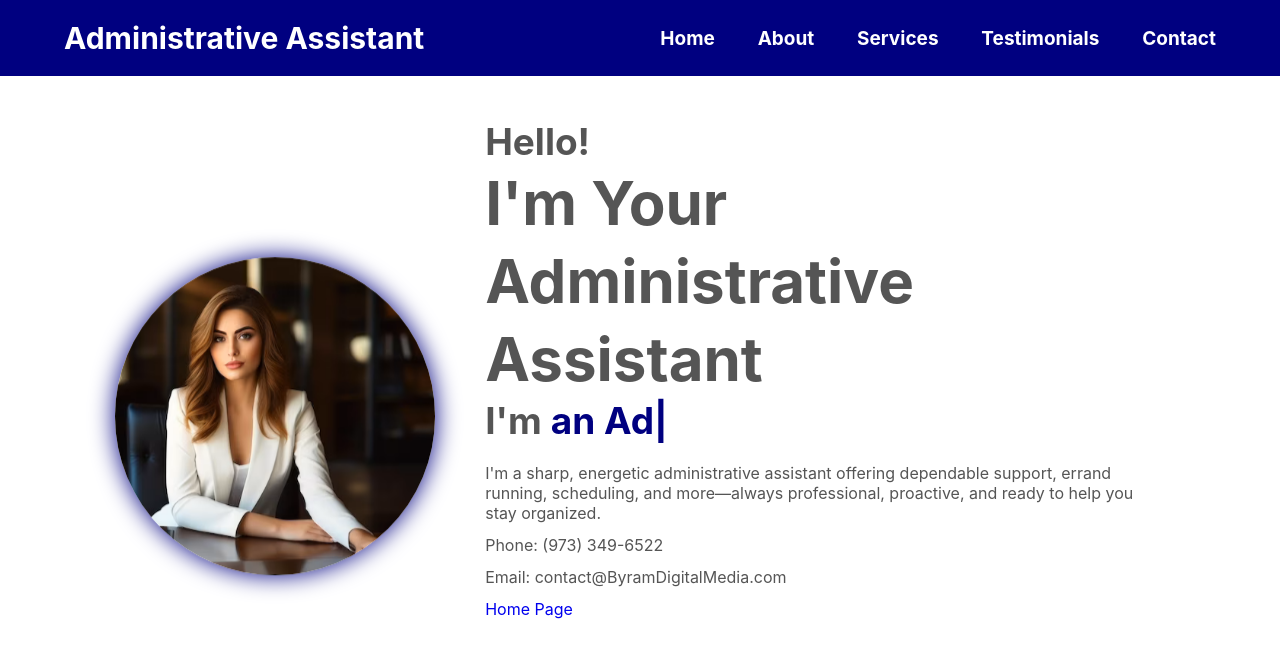
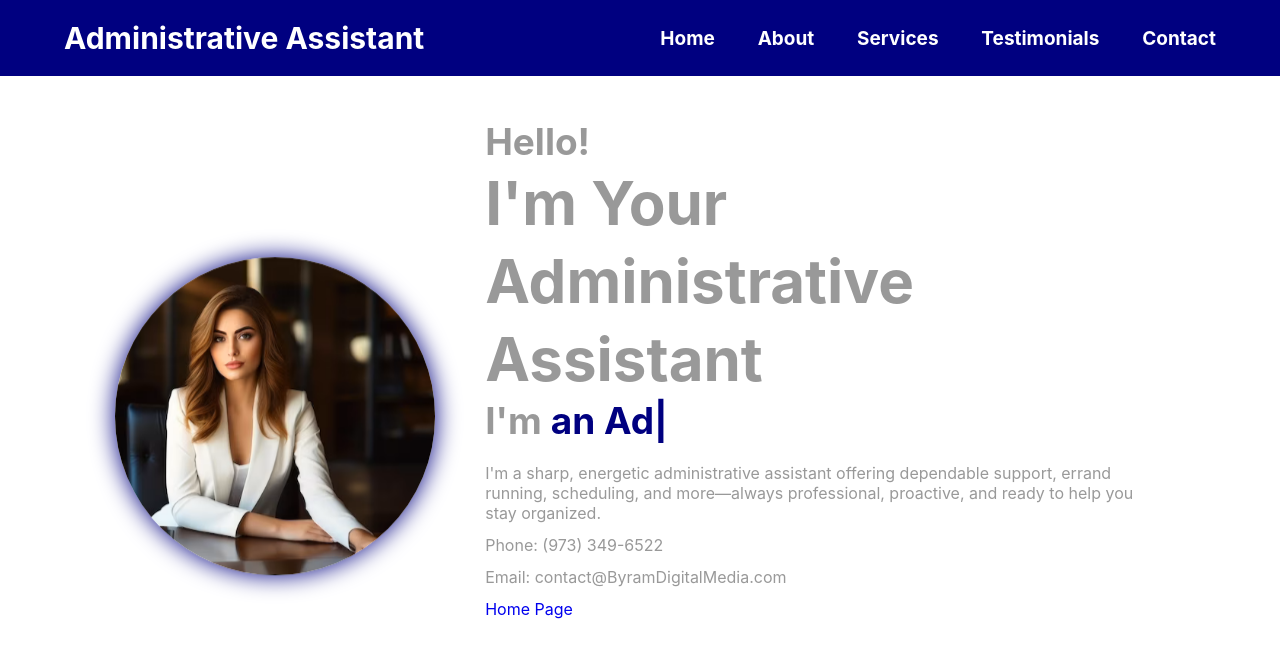
Before and after one commit to ByramDigitalMedia/Administrative_Assistant_02, a plain HTML site: page index.html in a window 1280 px wide. Shown: the top 646 px of the page. Drawn offline with nearby package versions, Linux system fonts and the light colour scheme.

Commit message:
Update style.css

```diff
--- a/style.css
+++ b/style.css
@@ -12,7 +12,7 @@
 :root {
   --bg-color: #fff;
   --snd-bg-color: #87cefa;
-  --text-color: #555;
+  --text-color: #999;
   --main-color: #000080;
 }
 
```
